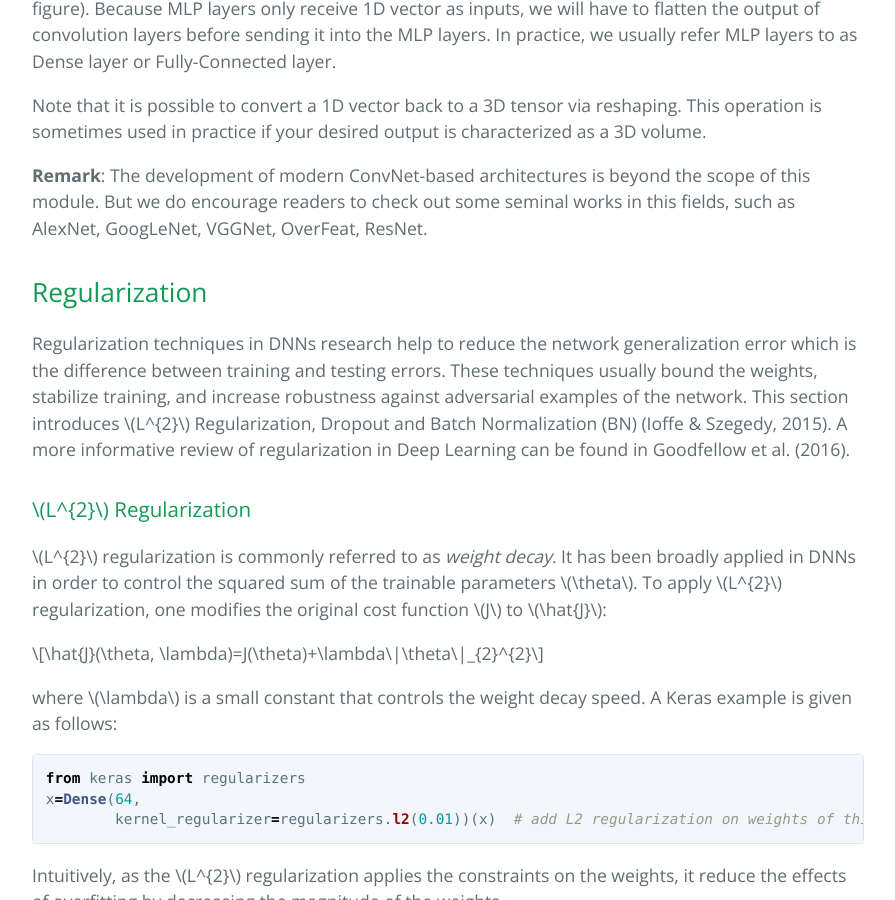
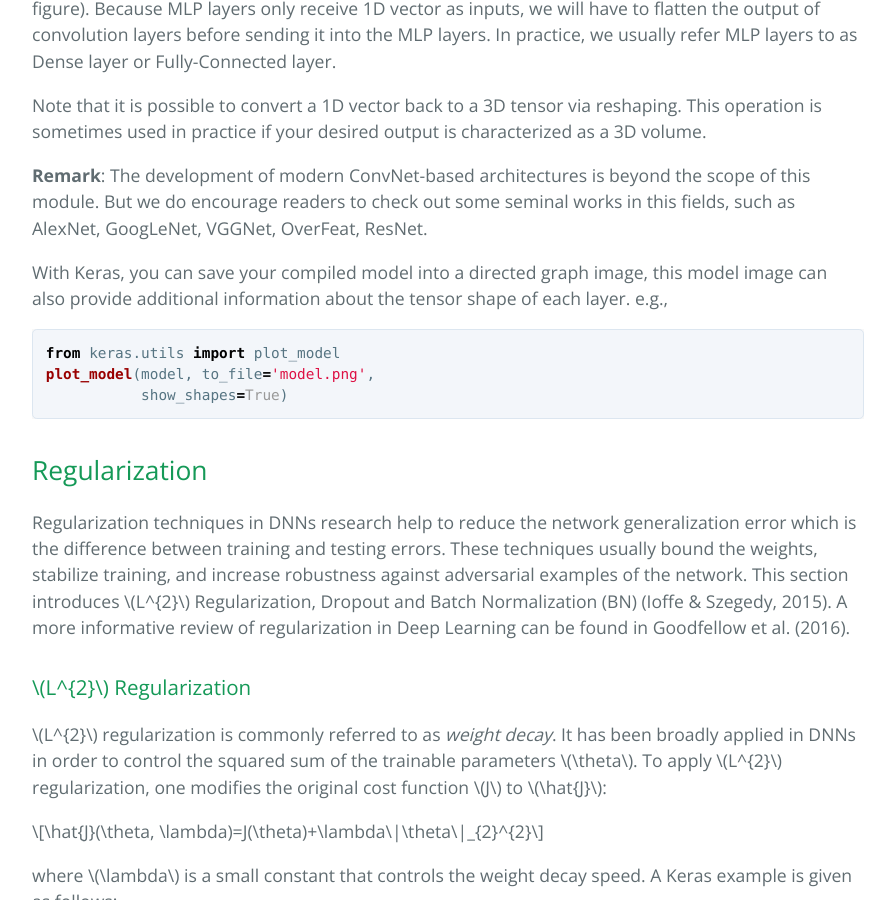
Before and after one commit to PnS2018/pns2018.github.com, a Jekyll site: the page built from session_03.md, in a window 1280 px wide and 900 px high, scrolled down 12293 px. Shown: the whole window, without its empty margins (192-1087 px from the left). Built offline with Jekyll 4.4.1, drawn with Linux system fonts in a browser that asks for light colours; nearby versions of some CDN libraries.

Commit message:
fix the text

````diff
--- a/session_03.md
+++ b/session_03.md
@@ -340,6 +340,14 @@ Note that it is possible to convert a 1D vector back to a 3D tensor via reshapin
 
 __Remark__: The development of modern ConvNet-based architectures is beyond the scope of this module. But we do encourage readers to check out some seminal works in this fields, such as AlexNet, GoogLeNet, VGGNet, OverFeat, ResNet.
 
+With Keras, you can save your compiled model into a directed graph image, this model image can also provide additional information about the tensor shape of each layer. e.g.,
+
+```python
+from keras.utils import plot_model
+plot_model(model, to_file='model.png',
+           show_shapes=True)
+```
+
 ## Regularization
 
 Regularization techniques in DNNs research help to reduce the network generalization error which is the difference between training and testing errors. These
````
